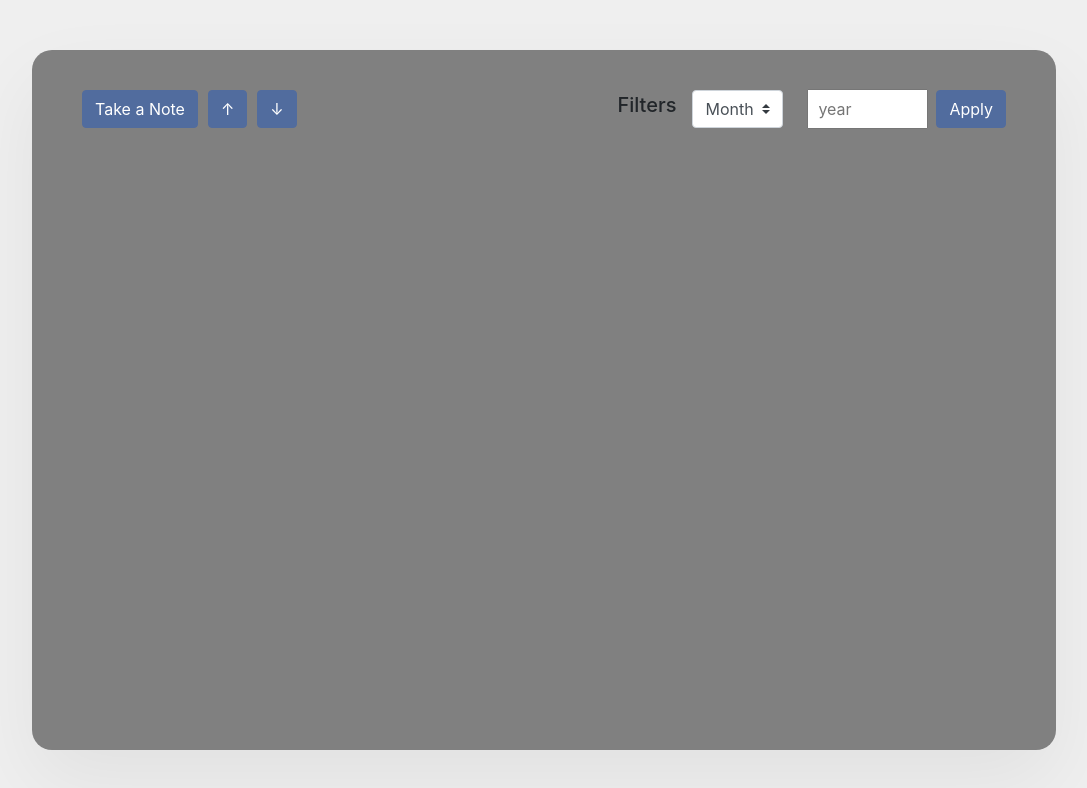
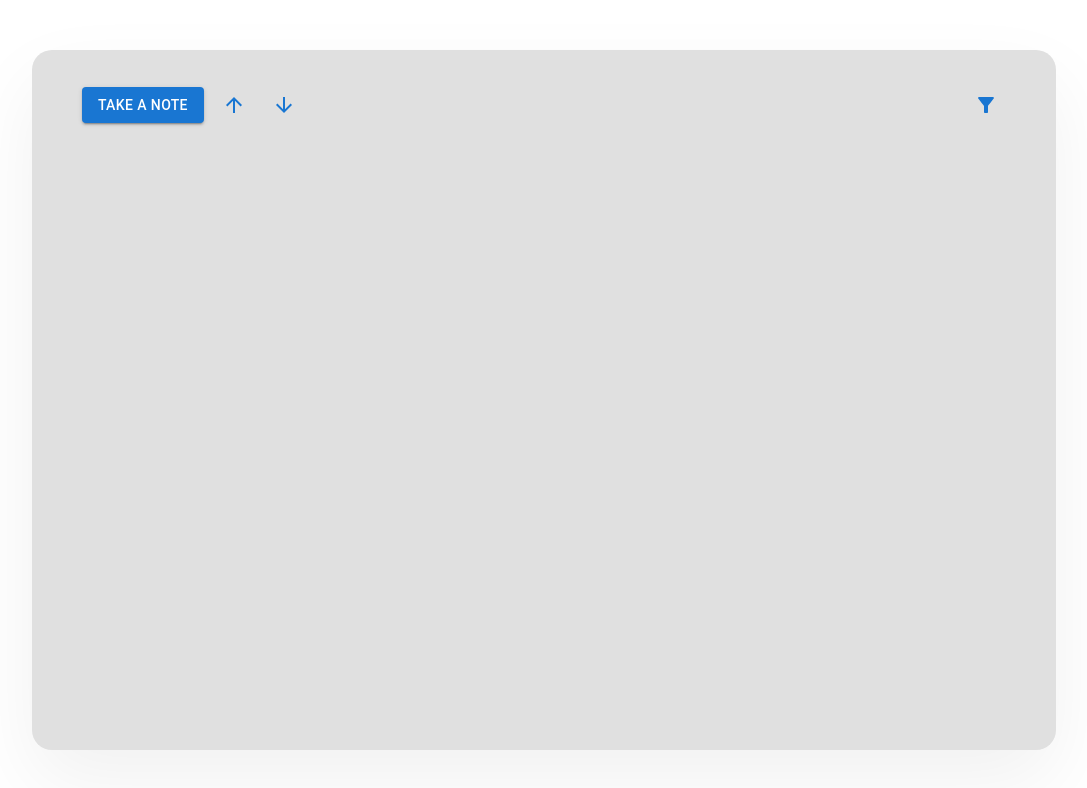
Before and after one commit to aakashkalra47/notes-app, a React (Create React App) app: page / in a window 1280 px wide. Shown: the top 788 px of the page, without its empty margins (96-1183 px from the left). Built offline with nearby package versions, Linux system fonts and the light colour scheme.

Commit message:
updated state and styling of notes

```diff
--- a/public/index.css
+++ b/public/index.css
@@ -15,25 +15,13 @@ body {
   font-family: -apple-system, BlinkMacSystemFont, 'Segoe UI', 'Roboto', 'Oxygen', 'Ubuntu', 'Cantarell', 'Fira Sans', 'Droid Sans', 'Helvetica Neue', sans-serif;
   -webkit-font-smoothing: antialiased;
   -moz-osx-font-smoothing: grayscale;
-  background-color: var(--color-primary); }
-
-.note {
-  width: 100%;
-}
-.btn-primary{
-  background-color: #516c9e;
-  border-color:#516c9e ;
-  color: white;
-}
-.btn-primary:hover,.btn-primary:active,.btn-primary:focus{
-  background-color: #516c9e;
-  border-color:#516c9e ;
-  color: white;
-}
+  background-color: #efefef;
+ }
 .container {
   margin: auto;
   position:'relative';
-  background-color: grey;
+  overflow-y:auto ;
+  background-color: #e0e0e0;
   width: 80%;
   margin-top: 50px;
   margin-bottom: 40px 0;
@@ -42,51 +30,9 @@ body {
   height: calc(100vh - 100px);
   box-shadow: var(--shadow-light);
 }
-.note__list {
-  display: flex;
-  justify-content: center; }
-
-.note__title {
-  font-size: 1.5rem;
-  font-weight: 400; }
-.note__title:focus {
-  outline: none; }
-.note__detail {
-  height: 0;
-  padding: 0;
-  overflow: hidden;
-  transition: all 0.5s ease-in; }
-.note__input {
-  border: none;
-  flex: 1;
-  background-color: transparent; }
-.note__input:focus {
-    outline: none; }
-.note-list {
-  display: flex;
-  justify-content: space-between;
-  flex-wrap: wrap; }
-.filter {
-  display: flex;
-  align-items: center; }
+.container::-webkit-scrollbar {
+  display: none;  /* Safari and Chrome */
+}
 code {
-  font-family: source-code-pro, Menlo, Monaco, Consolas, 'Courier New', monospace; }
-
-.input-field{
-  padding: 9px;
-  height: 40px;
+  font-family: source-code-pro, Menlo, Monaco, Consolas, 'Courier New', monospace;
 }
-.note__icon{
-  height: 20px;
-  width: 20px;
-  fill: #eee;
-  cursor: pointer;
-}
-.edit-note{
-  width: 400px;
-  position: absolute;
-  z-index: 1;
-  left: 50%;
-  top: 50%;
-  transform: translate(-50%, -50%);
-}
--- a/src/App.js
+++ b/src/App.js
@@ -2,9 +2,18 @@ import React from 'react'
 import NotesList from './Components/NoteList'
 import Toolbar from './Components/Toolbar'
 import Modal from './Components/Modal'
+import { ThemeProvider, createTheme } from '@mui/material/styles'
+import CssBaseline from '@mui/material/CssBaseline'
+
+const darkTheme = createTheme({
+  palette: {
+    mode: 'light'
+  }
+})
 function App () {
   return (
-    <>
+    <ThemeProvider theme={darkTheme}>
+      <CssBaseline>
         <Modal />
         <div className="container">
           <div style={{ display: 'flex', flex: 1, marginBottom: 10 }}>
@@ -14,7 +23,8 @@ function App () {
             <NotesList />
           </div>
         </div>
-    </>
+      </CssBaseline>
+    </ThemeProvider>
   )
 }
 
--- a/src/Components/Filters.js
+++ b/src/Components/Filters.js
@@ -1,70 +1,83 @@
 import React, { useState } from 'react'
 import { applyFilters } from '../Reducers/filterReducer'
 import { useDispatch } from 'react-redux'
+import { IconButton, Button, Popper, Box, Select, MenuItem, TextField, FormControl, InputLabel, Paper } from '@mui/material'
+import { FilterAlt } from '@mui/icons-material'
 const Filters = () => {
   const [state, setState] = useState({ month: '', year: '' })
+  const [anchorEl, setAnchorEl] = useState(null)
   const onChangeValue = (event) => {
     setState({ ...state, [event.target.name]: event.target.value })
   }
+  const togglePopper = (event) => {
+    setAnchorEl(anchorEl ? null : event.currentTarget)
+  }
+  const open = Boolean(anchorEl)
   const dispatch = useDispatch()
   const onSubmit = (event) => {
     event.preventDefault()
     dispatch(applyFilters(state))
+    togglePopper()
   }
   return (
-    <form
-      className="filter d-flex align-items-center"
-      onSubmit={onSubmit}
-    >
-      <div className="d-flex align-items-center p-2">
-        <h5 className="ml-2">Filters</h5>
-      </div>
-      <div className="d-flex align-items-center">
-        <select
-          className="ml-2 custom-select"
-          name="month"
+    <>
+      <IconButton color='primary' onClick={togglePopper}>
+        <FilterAlt/>
+      </IconButton>
+      <Popper open={open} anchorEl={anchorEl} placement='bottom-end' sx={{ zIndex: 2 }}>
+        <Paper elevation={3} variant='elevation'>
+          <Box sx={{ borderRadius: 2, boxShadow: '0 2rem 5rem rgba(0,0,0,.06)', p: 3, bgcolor: 'background.paper' }}>
+            <h5 className='mb-4 '>Filters</h5>
+            <FormControl>
+              <div className='d-flex'>
+                <div className='w-50'>
+                  <InputLabel id="test-select-label">Month</InputLabel>
+                  <Select
+                    label="Month"
+                    labelId="test-select-label"
+                    color='primary'
+                    variant='outlined'
+                    name='month'
+                    fullWidth
                     value={state.month}
                     onChange={onChangeValue}
                   >
-          <option value="" disabled>
-            Month
-          </option>
-          <option value="1">Jan</option>
-          <option value="2">Feb</option>
-          <option value="3">Mar</option>
-          <option value="4">Apr</option>
-          <option value="5">May</option>
-          <option value="6">Jun</option>
-          <option value="7">Jul</option>
-          <option value="8">Aug</option>
-          <option value="9">Sep</option>
-          <option value="10">Oct</option>
-          <option value="11">Nov</option>
-          <option value="12">Dec</option>
-        </select>
+                    <MenuItem value="1">Jan</MenuItem>
+                    <MenuItem value="2">Feb</MenuItem>
+                    <MenuItem value="3">Mar</MenuItem>
+                    <MenuItem value="4">Apr</MenuItem>
+                    <MenuItem value="5">May</MenuItem>
+                    <MenuItem value="6">Jun</MenuItem>
+                    <MenuItem value="7">Jul</MenuItem>
+                    <MenuItem value="8">Aug</MenuItem>
+                    <MenuItem value="9">Sep</MenuItem>
+                    <MenuItem value="10">Oct</MenuItem>
+                    <MenuItem value="11">Nov</MenuItem>
+                    <MenuItem value="12">Dec</MenuItem>
+                  </Select>
                 </div>
-      <div
-        className="d-flex align-items-center ml-2"
-      >
-        <div>
-          <input
-           className="ml-3 input-field"
+                <div className='w-50'>
+                  <TextField
                     type="number"
-            name="year"
+                    label="Year"
+                    name='year'
                     value={state.year}
                     onChange={onChangeValue}
-            placeholder="year"
                     min="0"
                     max="9999"
                   />
                 </div>
-        <div className="ml-2">
-          <button className="btn btn-primary" type="submit">
+              </div>
+              <div className="d-flex mt-3 flex-row-reverse">
+                <Button onClick={onSubmit} color='primary' variant='contained'>
                   Apply
-          </button>
+                </Button>
               </div>
-      </div>
-    </form>
+            </FormControl>
+          </Box>
+        </Paper>
+      </Popper>
+    </>
   )
 }
 export default Filters
--- a/src/Components/NoteList.js
+++ b/src/Components/NoteList.js
@@ -6,29 +6,29 @@ const Notes = () => {
   const filters = useSelector(state => state.filters)
   return (
     <div className="d-flex flex-wrap">
-      {Object.keys(notes)
-        .filter((note) => {
+      {
+        notes.filter((note) => {
           let yearMatch = true
           let monthMatch = true
           if (filters.year) {
             yearMatch =
-              notes[note].createdAt.getFullYear() === parseInt(filters.year)
+              note.createdAt.getFullYear() === parseInt(filters.year)
           }
           if (filters.month) {
             monthMatch =
-              notes[note].createdAt.getMonth() ===
+              note.createdAt.getMonth() ===
               parseInt(filters.month) - 1
           }
           return yearMatch && monthMatch
         })
-        .map((noteId) => {
-          return (
+          .map((note) => {
+            return (
             <Note
-              key={noteId}
-              note={notes[noteId]}
+              key={note.id}
+              note={note}
             />
-          )
-        })}
+            )
+          })}
     </div>
   )
 }
--- a/src/Components/Toolbar.js
+++ b/src/Components/Toolbar.js
@@ -1,9 +1,11 @@
 import React from 'react'
 import { useDispatch } from 'react-redux'
-import { sortDescending, sortAscending } from '../Reducers/NotesReducer'
+import { sortDescending, sortAscending } from '../Reducers/notesReducer'
 import { setModalState } from '../Reducers/modalReducer'
 import Filters from './Filters'
-
+import { Button, IconButton } from '@mui/material'
+import ArrowUpwardIcon from '@mui/icons-material/ArrowUpward'
+import ArrowDownwardIcon from '@mui/icons-material/ArrowDownward'
 const Toolbar = () => {
   const dispatch = useDispatch()
   const sortAscendingOrder = () => {
@@ -22,29 +24,29 @@ const Toolbar = () => {
     }))
   }
   return (
-    <div style={{ marginTop: 10, border: 'none' }} className="note">
+    <div style={{ marginTop: 10 }} className="w-100">
       <div style={{ display: 'flex', justifyContent: 'space-between', alignItems: 'center' }}>
         <div>
-          <button
-            className="btn btn-primary"
+          <Button
+            variant="contained"
             onClick={openNote}
           >
             Take a Note
-          </button>
-          <button
+          </Button>
+          <IconButton
+            color='primary'
             style={{ marginLeft: '10px' }}
-            className="btn btn-primary"
             onClick={sortAscendingOrder}
           >
-            &uarr;{' '}
-          </button>
-          <button
+            <ArrowUpwardIcon/>
+          </IconButton>
+          <IconButton
+            color='primary'
             style={{ marginLeft: 10 }}
-            className="btn btn-primary"
             onClick={sortDescendingOrder}
           >
-            &darr;{' '}
-          </button>
+            <ArrowDownwardIcon/>
+          </IconButton>
         </div>
         <div>
           <Filters />
--- a/src/Reducers/NotesReducer.js
+++ b/src/Reducers/NotesReducer.js
@@ -1,38 +1,25 @@
 import { createSlice } from '@reduxjs/toolkit'
+// import { current, enableES5 } from 'immer'
+// enableES5()
 const notesSlice = createSlice({
   name: 'notes',
-  initialState: {},
+  initialState: [],
   reducers: {
     createNote: (state, { payload }) => {
-      state[payload.id] = payload
+      return [payload, ...state]
     },
     deleteNote: (state, { payload }) => {
-      delete state[payload]
+      return state.filter(note => note.id !== payload)
     },
     editNote: (state, { payload }) => {
-      state[payload.id] = { ...state[payload.id], ...payload }
+      return state.map(note => note.id === payload.id ? payload : note)
     },
     sortAscending: (state) => {
-      const ordered = Object.keys(state).sort((a, b) => {
-        return state[a].createdAt - state[b].createdAt
-      })
-      const ascending = {}
-      ordered.forEach((key) => {
-        ascending[key] = state[key]
-      })
-      return { ...ascending }
+      return state.sort((a, b) => a.createdAt - b.createdAt)
     },
     sortDescending: (state) => {
-      const order = Object.keys(state).sort((a, b) => {
-        return state[b].createdAt - state[a].createdAt
-      })
-      const descending = {}
-      order.forEach((key) => {
-        descending[key] = state[key]
-      })
-      return { ...descending }
+      return state.sort((a, b) => b.createdAt - a.createdAt)
     }
-
   }
 })
 export const { createNote, deleteNote, editNote, sortAscending, sortDescending } = notesSlice.actions
--- a/src/Reducers/filterReducer.js
+++ b/src/Reducers/filterReducer.js
@@ -4,7 +4,7 @@ const filterSlice = createSlice({
   initialState: {},
   reducers: {
     applyFilters: (state, action) => {
-      return { ...action.payload }
+      return { ...state, ...action.payload }
     }
   }
 })
--- a/src/Reducers/index.js
+++ b/src/Reducers/index.js
@@ -1,5 +1,5 @@
 import { configureStore } from '@reduxjs/toolkit'
-import notesReducer from './NotesReducer'
+import notesReducer from './notesReducer'
 import filterReducer from './filterReducer'
 import modalReducer from './modalReducer'
 const store = configureStore({
```
Also changed, not shown: src/Components/Modal.js (+18 -15 lines), src/Components/Note.js (+13 -32 lines). Lines whose indentation alone changed are shown as unchanged.
